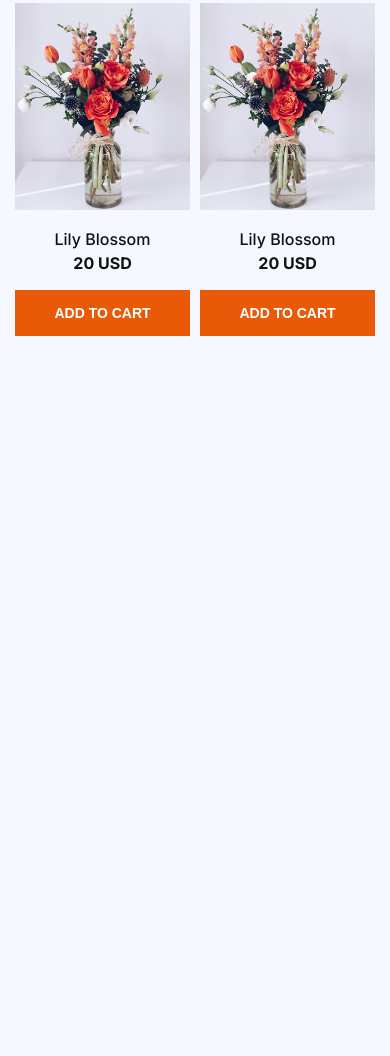
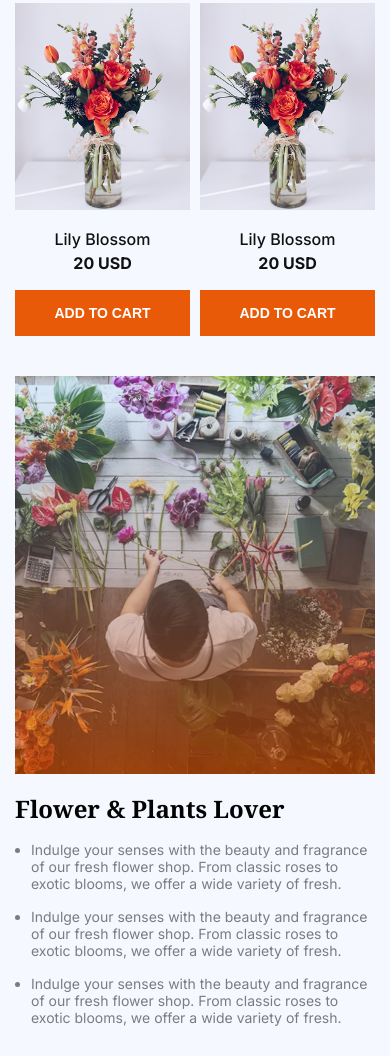
Before and after one commit to rakeebhasan/faugei-flower-shop, a plain HTML site: page index.html in a window 390 px wide. Shown: the part 1774-2830 px from the top of the page. Before the commit the page ends 2229 px from the top, so only its background shows below. Drawn offline with Linux system fonts and the light colour scheme.

Commit message:
Complete Flower and Plants Lovers area with responsiveness for tablet and mobile devices.

```diff
--- a/css/responsive.css
+++ b/css/responsive.css
@@ -19,6 +19,15 @@ LARGE SCREEN RESPONSIVE DESING
 	}
 	.single-plant-card {
 		row-gap: 15px;
+	}
+
+	.plant-lover-area {
+		padding-top: 140px;
+		padding-bottom: 50px;
+	}
+	.plant-lover-description ul {
+		row-gap: 10px;
+		padding-top: 10px;
 	}
 }
 
@@ -49,6 +58,29 @@ TABLET SCREEN RESPONSIVE DESING
 	}
 	.single-plant-card {
 		row-gap: 15px;
+	}
+
+	.plant-lover-area {
+		padding-top: 75px;
+		padding-bottom: 50px;
+	}
+	.plant-lover-wrpper {
+		column-gap: 40px;
+	}
+	.lover-badge {
+		top: -75px;
+		right: -55px;
+	}
+	.lover-badge img {
+		width: 170px;
+	}
+	.plant-lover-description h2 {
+		font-size: 35px;
+	}
+	.plant-lover-description ul {
+		padding-left: 15px;
+		row-gap: 7px;
+		padding-top: 0px;
 	}
 }
 
@@ -112,4 +144,24 @@ SMALL SCREEN RESPONSIVE DESING
 		padding: 15px 10px;
 		font-size: 14px;
 	}
+
+	.plant-lover-area {
+		padding-top: 40px;
+		padding-bottom: 30px;
+	}
+	.plant-lover-wrpper {
+		grid-template-columns: repeat(1, 1fr);
+		gap: 18px;
+	}
+	.lover-badge {
+		display: none;
+	}
+	.plant-lover-description h2 {
+		font-size: 24px;
+	}
+	.plant-lover-description ul {
+		padding-left: 16px;
+		row-gap: 16px;
+		padding-top: 16px;
+	}
 }
--- a/index.html
+++ b/index.html
@@ -168,15 +168,48 @@
 				</div>
 			</section>
 			<!-- OUR PLANTS AREA END -->
+
+			<!-- PLANT LOVER AREA START -->
+			<section class="plant-lover-area">
+				<div class="container plr">
+					<div class="plant-lover-wrpper items-center">
+						<!-- Plant Lover Image -->
+						<div class="plant-lover-img">
+							<img src="images/plant-lovers-img.png" alt="" />
+							<div class="lover-badge">
+								<img src="images/trusted-badge.png" alt="" />
+							</div>
+						</div>
+						<!-- Plant Lover Description -->
+						<div class="plant-lover-description">
+							<h2>Flower & Plants Lover</h2>
+							<ul>
+								<li>
+									Indulge your senses with the beauty and
+									fragrance of our fresh flower shop. From
+									classic roses to exotic blooms, we offer a
+									wide variety of fresh.
+								</li>
+								<li>
+									Indulge your senses with the beauty and
+									fragrance of our fresh flower shop. From
+									classic roses to exotic blooms, we offer a
+									wide variety of fresh.
+								</li>
+								<li>
+									Indulge your senses with the beauty and
+									fragrance of our fresh flower shop. From
+									classic roses to exotic blooms, we offer a
+									wide variety of fresh.
+								</li>
+							</ul>
+						</div>
+					</div>
+				</div>
+			</section>
+			<!-- PLANT LOVER AREA END -->
 		</main>
 		<!-- MAIN AREA END -->
-		<br />
-		<br />
-		<br />
-		<br />
-		<br />
-		<br />
-		<br />
 
 		<!-- FOOTER AREA START -->
 		<footer></footer>
--- a/style.css
+++ b/style.css
@@ -186,3 +186,61 @@ OUR PLANTS AREA CSS HERE
 	line-height: 150%;
 	font-size: 22px;
 }
+
+/*=======================
+PLANT LOVER AREA CSS HERE
+=========================*/
+.plant-lover-area {
+	padding-top: 210px;
+	padding-bottom: 135px;
+}
+
+.plant-lover-wrpper {
+	display: grid;
+	grid-template-columns: repeat(2, 1fr);
+	column-gap: 60px;
+}
+
+.plant-lover-img > img {
+	width: 100%;
+	display: block;
+}
+
+.plant-lover-img {
+	position: relative;
+}
+
+.lover-badge {
+	position: absolute;
+	top: -127px;
+	right: -93px;
+}
+
+@keyframes spin {
+	0% {
+		transform: rotate(0deg);
+	}
+	100% {
+		transform: rotate(360deg);
+	}
+}
+
+.lover-badge img {
+	animation: spin 4s linear infinite;
+	transform-origin: center;
+}
+
+.plant-lover-description h2 {
+	color: var(--black);
+	font-family: var(--notoFont);
+	font-size: 50px;
+	font-weight: 700;
+}
+
+.plant-lover-description ul {
+	padding-left: 30px;
+	display: flex;
+	flex-direction: column;
+	row-gap: 20px;
+	padding-top: 20px;
+}
```
Also changed, not shown: images/plant-lovers-img.png (added), images/trusted-badge.png (added).
